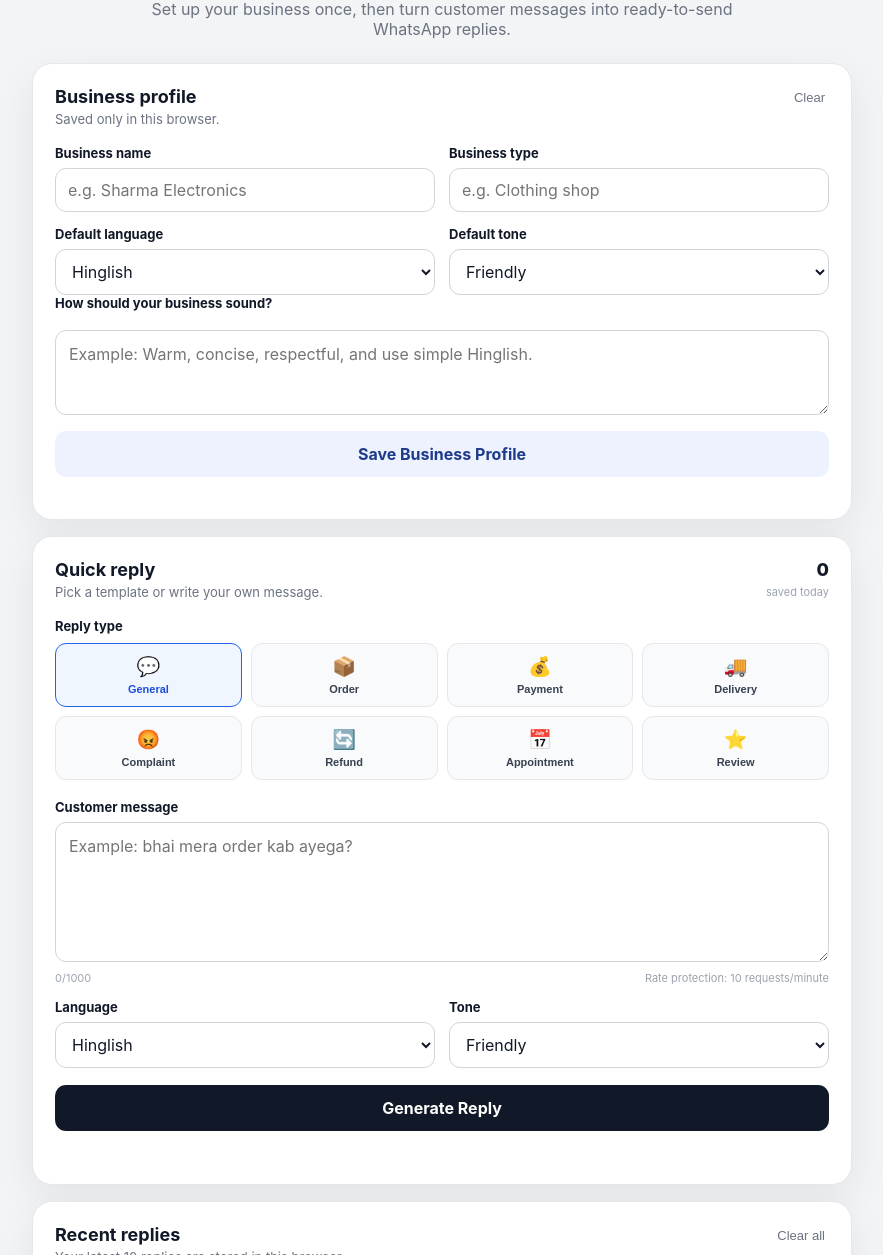
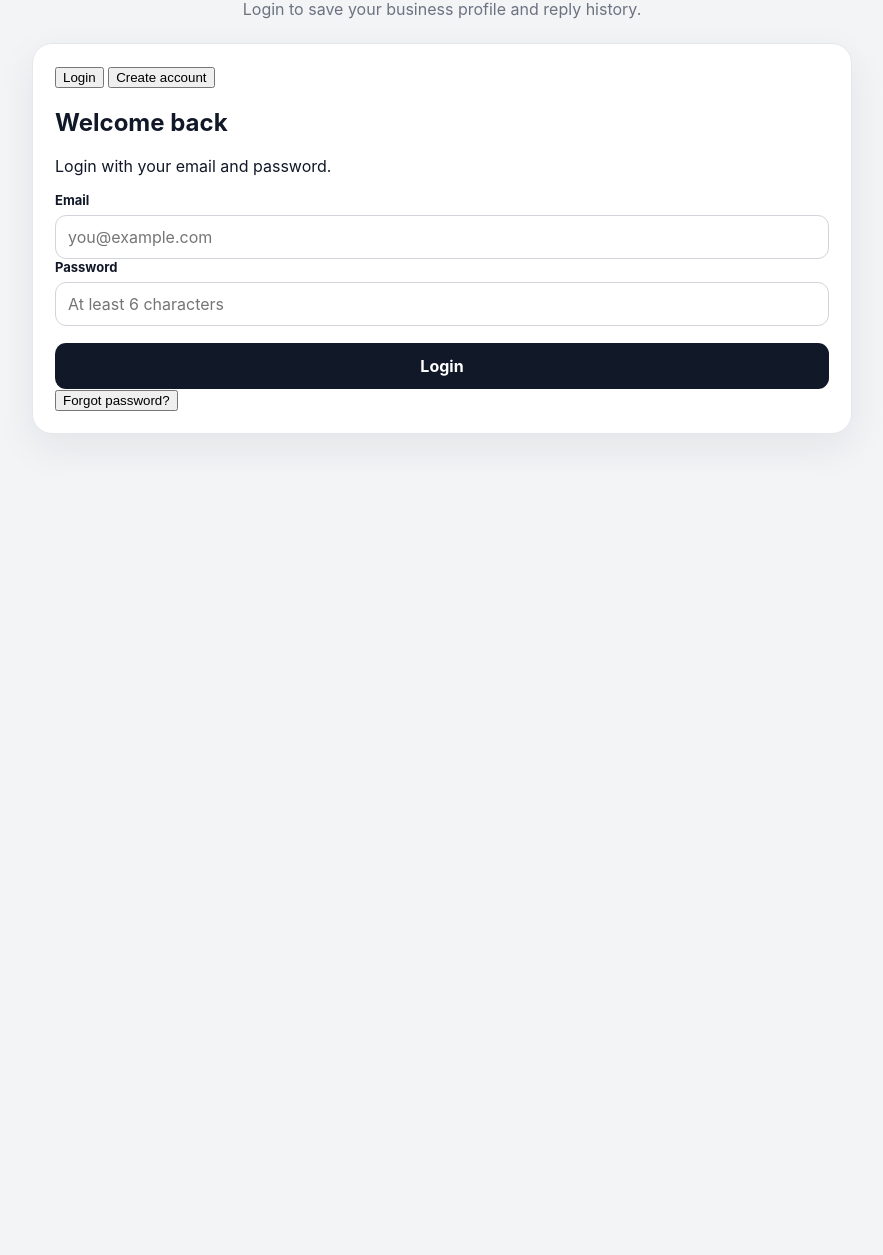
Before and after one commit to jillah01/ai-whatsapp-reply, a plain HTML site: page index.html in a window 1280 px wide. Shown: the part 145-1400 px from the top of the page, without its empty margins (198-1081 px from the left). After the commit the page ends 800 px from the top, so only its background shows below. Drawn offline with nearby package versions, Linux system fonts and the light colour scheme.

Commit message:
Update index.html

```diff
--- a/index.html
+++ b/index.html
@@ -1,129 +1,115 @@
-<!DOCTYPE html>
+<!doctype html>
 <html lang="en">
 <head>
-  <meta charset="UTF-8">
-  <meta name="viewport" content="width=device-width, initial-scale=1.0">
-  <meta name="theme-color" content="#111827">
-  <title>ReplyAI — Business WhatsApp Replies</title>
-  <meta name="description" content="Create professional WhatsApp replies for customers in seconds.">
+<meta charset="utf-8">
+<meta name="viewport" content="width=device-width,initial-scale=1">
+<title>ReplyAI</title>
 <link rel="stylesheet" href="style.css">
 </head>
 <body>
 <main class="app">
   <header class="hero">
     <div class="logo">Reply<span>AI</span></div>
-    <h1>Your AI customer-reply assistant.</h1>
-    <p>Set up your business once, then turn customer messages into ready-to-send WhatsApp replies.</p>
+    <h1>AI customer replies for small businesses</h1>
+    <p>Login to save your business profile and reply history.</p>
   </header>
 
-  <section class="card">
-    <div class="section-title">
-      <div><h2>Business profile</h2><p>Saved only in this browser.</p></div>
-      <button id="clearProfileBtn" class="link-btn" type="button">Clear</button>
+  <section id="authCard" class="card auth">
+    <div class="tabs">
+      <button id="loginTab" class="tab active" type="button">Login</button>
+      <button id="signupTab" class="tab" type="button">Create account</button>
+    </div>
+    <h2 id="authTitle">Welcome back</h2>
+    <p id="authSubtitle">Login with your email and password.</p>
+
+    <label for="email">Email</label>
+    <input id="email" type="email" autocomplete="email" placeholder="you@example.com">
+
+    <label for="password">Password</label>
+    <input id="password" type="password" autocomplete="current-password" placeholder="At least 6 characters">
+
+    <button id="authBtn" class="primary" type="button">Login</button>
+    <button id="forgotBtn" class="text-btn" type="button">Forgot password?</button>
+    <div id="authMessage" class="message"></div>
+  </section>
+
+  <section id="appSection" class="hidden">
+    <div class="account-bar">
+      <div><strong id="userEmail"></strong><small>Signed in</small></div>
+      <button id="logoutBtn" class="secondary compact" type="button">Log out</button>
     </div>
 
-    <div class="controls">
+    <section class="card">
+      <div class="section-title"><div><h2>Business profile</h2><p>Saved to your account.</p></div></div>
+
+      <div class="grid2">
+        <div><label for="businessName">Business name</label><input id="businessName" maxlength="80" placeholder="Sharma Electronics"></div>
+        <div><label for="businessType">Business type</label><input id="businessType" maxlength="80" placeholder="Mobile shop"></div>
+      </div>
+
+      <div class="grid2">
         <div>
-        <label for="businessName">Business name</label>
-        <input id="businessName" maxlength="80" placeholder="e.g. Sharma Electronics">
+          <label for="language">Default language</label>
+          <select id="language"><option>Hinglish</option><option>Hindi</option><option>English</option></select>
         </div>
         <div>
-        <label for="businessType">Business type</label>
-        <input id="businessType" maxlength="80" placeholder="e.g. Clothing shop">
+          <label for="tone">Default tone</label>
+          <select id="tone"><option>Friendly</option><option>Professional</option><option>Very Short</option><option>Polite</option><option>Apologetic</option></select>
         </div>
       </div>
 
-    <div class="controls">
-      <div>
-        <label for="language">Default language</label>
-        <select id="language">
-          <option>Hinglish</option><option>Hindi</option><option>English</option>
-        </select>
-      </div>
-      <div>
-        <label for="tone">Default tone</label>
-        <select id="tone">
-          <option>Friendly</option><option>Professional</option><option>Very Short</option><option>Polite</option><option>Apologetic</option>
-        </select>
-      </div>
-    </div>
-
-    <label for="style">How should your business sound?</label>
-    <textarea id="style" class="small-textarea" maxlength="300" placeholder="Example: Warm, concise, respectful, and use simple Hinglish."></textarea>
-    <button id="saveProfileBtn" class="save-btn" type="button">Save Business Profile</button>
-    <div id="profileStatus" class="mini-status"></div>
+      <label for="style">Business voice</label>
+      <textarea id="style" class="small" maxlength="300" placeholder="Warm, concise, respectful and simple Hinglish."></textarea>
+      <button id="saveProfileBtn" class="secondary" type="button">Save profile</button>
+      <div id="profileMessage" class="message"></div>
     </section>
 
     <section class="card">
       <div class="section-title">
-      <div><h2>Quick reply</h2><p>Pick a template or write your own message.</p></div>
-      <div class="today-count"><span id="todayCount">0</span><small>saved today</small></div>
+        <div><h2>Quick reply</h2><p>Choose a type, then generate.</p></div>
+        <div class="usage"><strong id="usageCount">0</strong><small>this session</small></div>
       </div>
 
-    <label class="section-label">Reply type</label>
       <div class="category-grid">
-      <button type="button" class="category active" data-category="General">💬<span>General</span></button>
-      <button type="button" class="category" data-category="Order update">📦<span>Order</span></button>
-      <button type="button" class="category" data-category="Payment reminder">💰<span>Payment</span></button>
-      <button type="button" class="category" data-category="Delivery update">🚚<span>Delivery</span></button>
-      <button type="button" class="category" data-category="Customer complaint">😡<span>Complaint</span></button>
-      <button type="button" class="category" data-category="Refund or return">🔄<span>Refund</span></button>
-      <button type="button" class="category" data-category="Appointment">📅<span>Appointment</span></button>
-      <button type="button" class="category" data-category="Review request">⭐<span>Review</span></button>
+        <button class="category active" data-category="General" type="button">💬<span>General</span></button>
+        <button class="category" data-category="Order update" type="button">📦<span>Order</span></button>
+        <button class="category" data-category="Payment reminder" type="button">💰<span>Payment</span></button>
+        <button class="category" data-category="Delivery update" type="button">🚚<span>Delivery</span></button>
+        <button class="category" data-category="Customer complaint" type="button">😡<span>Complaint</span></button>
+        <button class="category" data-category="Refund or return" type="button">🔄<span>Refund</span></button>
+        <button class="category" data-category="Appointment" type="button">📅<span>Appointment</span></button>
+        <button class="category" data-category="Review request" type="button">⭐<span>Review</span></button>
       </div>
 
       <label for="message">Customer message</label>
-    <textarea id="message" maxlength="1000" placeholder="Example: bhai mera order kab ayega?"></textarea>
-    <div class="input-meta"><span id="inputCount">0/1000</span><span>Rate protection: 10 requests/minute</span></div>
+      <textarea id="message" maxlength="1000" placeholder="bhai order kab ayega?"></textarea>
+      <div class="meta"><span id="inputCount">0/1000</span><span>Protected API</span></div>
 
-    <div class="controls">
-      <div>
-        <label for="replyLanguage">Language</label>
-        <select id="replyLanguage">
-          <option>Hinglish</option><option>Hindi</option><option>English</option>
-        </select>
-      </div>
-      <div>
-        <label for="replyTone">Tone</label>
-        <select id="replyTone">
-          <option>Friendly</option><option>Professional</option><option>Very Short</option><option>Polite</option><option>Apologetic</option>
-        </select>
-      </div>
+      <div class="grid2">
+        <div><label for="replyLanguage">Language</label><select id="replyLanguage"><option>Hinglish</option><option>Hindi</option><option>English</option></select></div>
+        <div><label for="replyTone">Tone</label><select id="replyTone"><option>Friendly</option><option>Professional</option><option>Very Short</option><option>Polite</option><option>Apologetic</option></select></div>
       </div>
 
       <button id="generateBtn" class="primary" type="button">Generate Reply</button>
-    <div id="status" class="status" aria-live="polite"></div>
+      <div id="status" class="message"></div>
 
-    <div id="resultSection" class="result hidden">
-      <div class="result-header">
-        <label for="result">Your reply</label>
-        <span id="charCount">0 characters</span>
-      </div>
+      <div id="resultSection" class="hidden result">
+        <div class="result-head"><label for="result">Your reply</label><span id="charCount">0 characters</span></div>
         <textarea id="result" readonly></textarea>
-
-      <div class="result-actions">
+        <div class="grid2">
           <button id="copyBtn" class="secondary" type="button">📋 Copy</button>
           <button id="whatsappBtn" class="secondary" type="button">🟢 WhatsApp</button>
-      </div>
-
-      <div class="rewrite-actions">
-        <button id="shorterBtn" type="button">Make shorter</button>
-        <button id="politeBtn" type="button">Make more polite</button>
-        <button id="professionalBtn" type="button">Make professional</button>
         </div>
       </div>
     </section>
 
     <section class="card">
-    <div class="section-title">
-      <div><h2>Recent replies</h2><p>Your latest 10 replies are stored in this browser.</p></div>
-      <button id="clearHistoryBtn" class="link-btn" type="button">Clear all</button>
-    </div>
+      <div class="section-title"><div><h2>Recent replies</h2><p>Saved to your account.</p></div><button id="clearHistoryBtn" class="text-btn" type="button">Clear all</button></div>
       <div id="history" class="history"></div>
     </section>
-
-  <footer><p>ReplyAI MVP • AI replies for small businesses.</p></footer>
+  </section>
 </main>
+<script src="https://cdn.jsdelivr.net/npm/@supabase/supabase-js@2"></script>
 <script src="app.js"></script>
 </body>
 </html>
```
Lines whose indentation alone changed are shown as unchanged.
